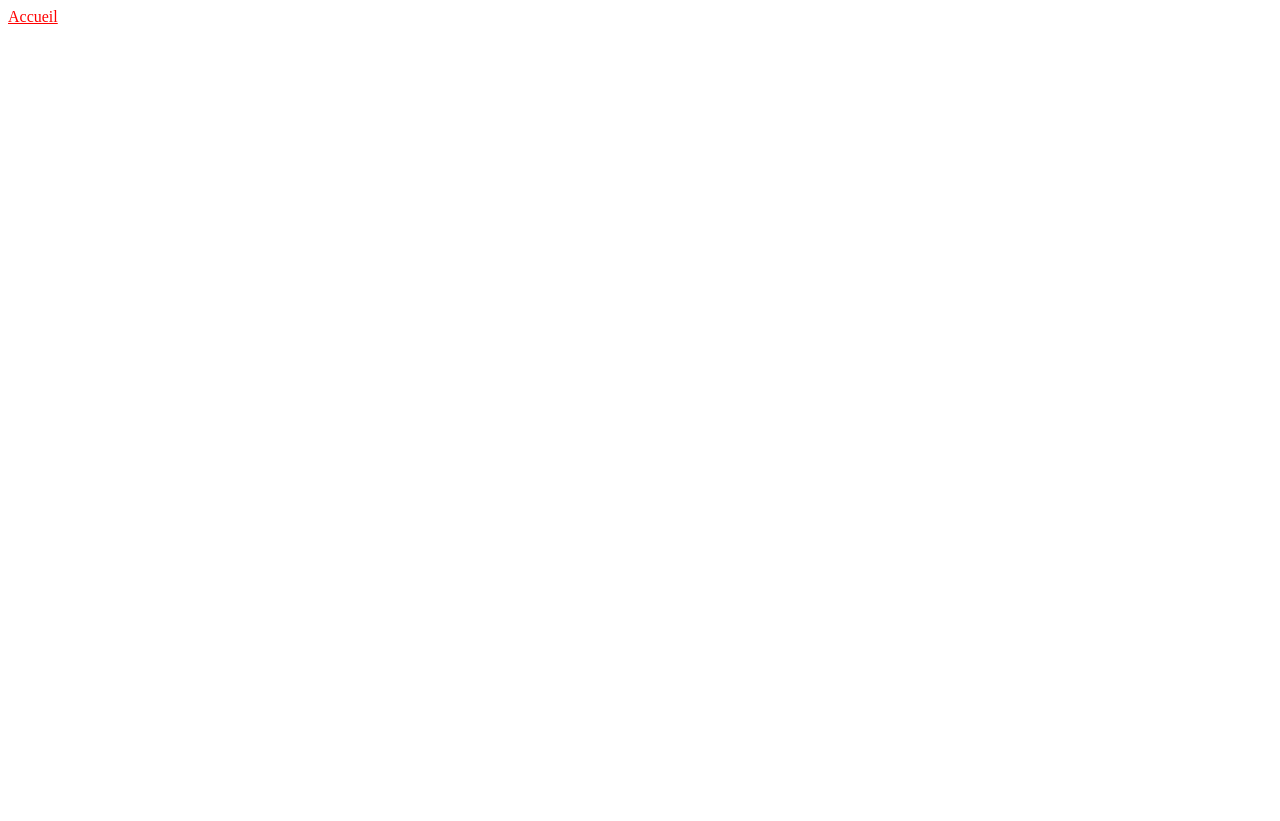
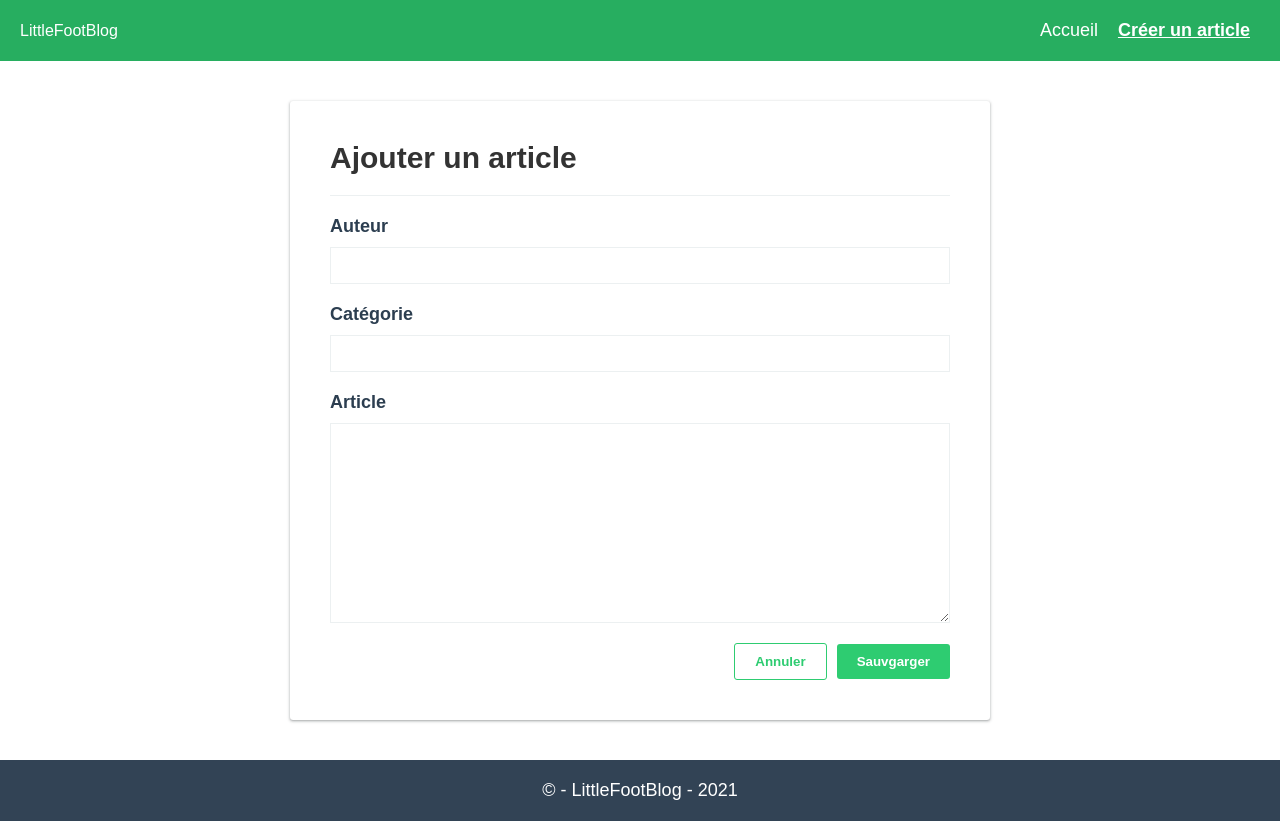
Before and after one commit to littleFootDev/LittleFootBlog, a website built with webpack: page src/form/form.html in a window 1280 px wide. Before the commit the page ends 800 px from the top, so only its background shows below. Built offline with nearby package versions, Linux system fonts and the light colour scheme; a web font is replaced by a local one.

Commit message:
mise en place du html et css pour la parti accueil et formulaire

```diff
--- a/src/assets/styles/_classes.scss
+++ b/src/assets/styles/_classes.scss
@@ -0,0 +1,27 @@
+.title {
+  &-underline {
+    padding-bottom: 2rem;
+    border-bottom: 1px solid var(--divider);
+  }
+}
+.btn {
+  border: 0;
+  border-radius: 3px;
+  padding: 1rem 2rem;
+  font-weight: 700;
+  cursor: pointer;
+  transition: box-shadow 0.2s;
+  &:hover {
+    box-shadow: var(--box-shadow);
+    transition: box-shadow 0.2s;
+  }
+  &-primary {
+    background: var(--primary);
+    color: white;
+  }
+  &-secondary {
+    background: white;
+    border: 1px solid var(--primary);
+    color: var(--primary);
+  }
+}
--- a/src/assets/styles/_variables.scss
+++ b/src/assets/styles/_variables.scss
@@ -4,6 +4,7 @@
   --accent: #2c3e50;
   --text: #333;
   --divider: #ecf0f1;
+  --dark-grey: #324355;
   --font-family: "Muli", sans-serif;
   --box-shadow: 0 1px 2px 0 rgba(60, 64, 67, 0.3),
     0 1px 3px 1px rgba(60, 64, 67, 0.15);
--- a/src/assets/styles/styles.scss
+++ b/src/assets/styles/styles.scss
@@ -3,4 +3,56 @@
 @import "classes";
 @import "media-queries";
 @import "utils";
-@import "base";
+@import "bases";
+
+.container {
+  min-height: 100vh;
+  display: grid;
+  grid:
+    "header" auto
+    "content" 1fr
+    "footer" auto /
+    auto;
+}
+
+header {
+  grid-area: header;
+  padding: 20px;
+  background: var(--dark);
+  display: flex;
+  flex-flow: row nowrap;
+  justify-content: space-between;
+  align-items: center;
+  a {
+    color: white;
+  }
+  .header-brand {
+    font-size: 4rem;
+    font-weight: 700;
+  }
+  ul {
+    display: flex;
+    li {
+      .header-nav {
+        font-size: 1.8rem;
+        padding: 0 10px;
+      }
+      .active {
+        font-weight: 700;
+        text-decoration: underline;
+      }
+    }
+  }
+}
+.content {
+  grid-area: content;
+  padding: 20px;
+}
+footer {
+  grid-area: footer;
+  padding: 20px;
+  background: var(--dark-grey);
+  font-size: 1.8rem;
+  text-align: center;
+  color: white;
+}
--- a/src/form/form.html
+++ b/src/form/form.html
@@ -4,9 +4,51 @@
     <meta charset="UTF-8" />
     <meta name="viewport" content="width=device-width, initial-scale=1.0" />
     <meta http-equiv="X-UA-Compatible" content="ie=edge" />
-    <title>LittleFootBlog | Formulaire</title>
+    <title>LittleFootBlog | Formulaire </title>
+    <link
+      href="https://fonts.googleapis.com/css?family=Muli:300,400,700&display=swap"
+      rel="stylesheet"
+    />
   </head>
   <body>
-    <a href="./index.html">Accueil</a>
+    <div class="container">
+      <header>
+        <a  classe=" header-brand" href="./index.js">LittleFootBlog</a>
+        <ul>
+          <li>
+            <a href="./index.html" class="header-nav ">Accueil</a>
+          </li>
+          <li>
+            <a href="./form.html" class="header-nav active">Créer un article</a>
+          </li>
+        </ul>
+      </header>
+      <div class="content">
+        <div class="content">
+          <form>
+            <h2 class="title-underline">Ajouter un article</h2>
+            <div class="form-group">
+              <label>Auteur</label>
+              <input type="text " name="author">
+            </div>
+            <div class="form-group">
+              <label>Catégorie</label>
+              <input type="text " name="category">
+            </div>
+            <div class="form-group">
+              <label>Article</label>
+              <textarea name="content"></textarea>
+            </div>
+            <div class="form-btn-container">
+              <button class="btn btn-secondary">Annuler</button>
+              <button class="btn btn-primary">Sauvgarger</button>
+            </div>
+          </form>
+        </div>
+      </div>
+      <footer>
+        © - LittleFootBlog - 2021
+      </footer>
+    </div>
   </body>
 </html>
--- a/src/form/form.js
+++ b/src/form/form.js
@@ -1,3 +1,4 @@
+import "../assets/styles/styles.scss"
 import "./form.scss";
 
 console.log("form");
--- a/src/form/form.scss
+++ b/src/form/form.scss
@@ -1,3 +1,44 @@
-a {
-  color: red;
+.content {
+  display: flex;
+  justify-content: center;
+  align-items: center;
+  form {
+    width: 700px;
+    padding: 4rem;
+    box-shadow: var(--box-shadow);
+    border-radius: 3px;
+    display: flex;
+    flex-direction: column;
+    .form-group {
+      margin-bottom: 2rem;
+      display: flex;
+      flex-direction: column;
+      label {
+        font-size: 1.8rem;
+        color: var(--accent);
+        font-weight: 700;
+        margin-bottom: 1rem;
+      }
+      input,
+      textarea {
+        border: 1px solid var(--divider);
+        padding: 1rem;
+        outline: 0;
+        &:focus {
+          border-color: var(--accent);
+        }
+      }
+      textarea {
+        min-height: 20rem;
+      }
+    }
+    .form-btn-container {
+      display: flex;
+      justify-content: flex-end;
+      align-items: center;
+      .btn {
+        margin-left: 1rem;
+      }
+    }
+  }
 }
```
Also changed, not shown: src/index.html (+15 -2 lines).
